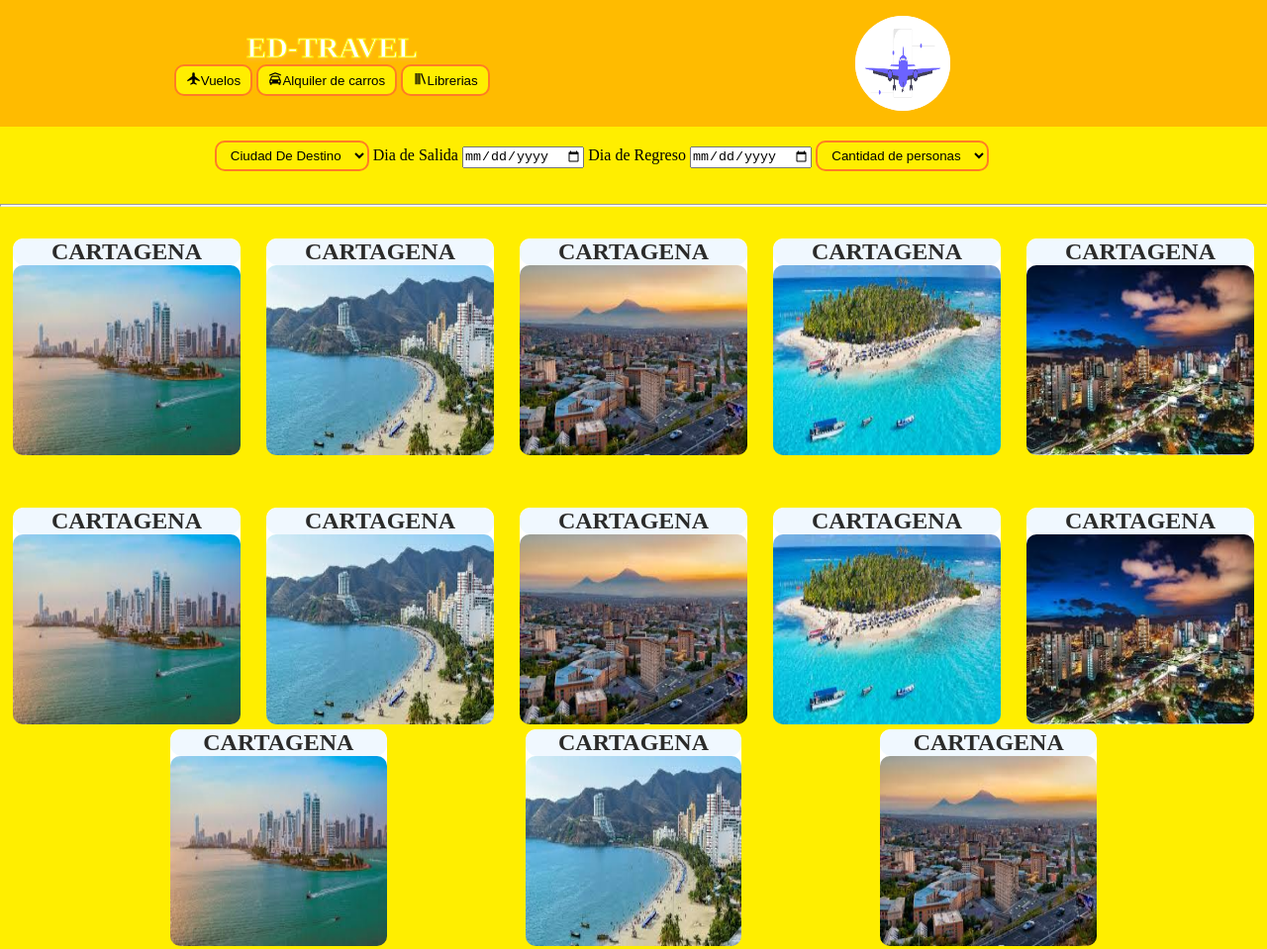
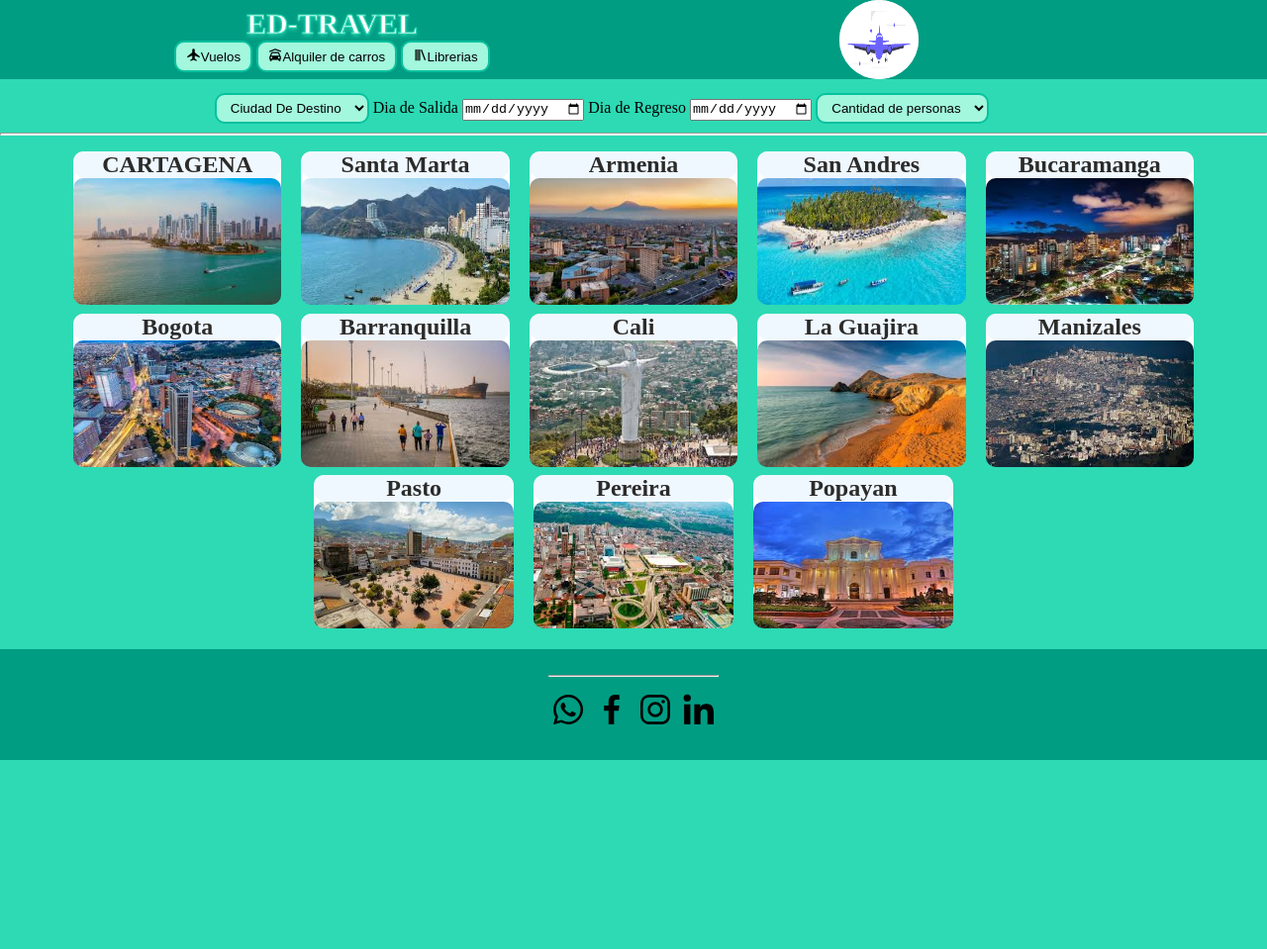
Before and after one commit to JuanGarciaaa18/ADSO_FLEXBOX, a plain HTML site: page index.html in a window 1280 px wide. Shown: the whole page at 99% size. After the commit the page ends 800 px from the top, so only its background shows below. Drawn offline with Linux system fonts and the light colour scheme.

Commit message:
adding,12may

```diff
--- a/index.html
+++ b/index.html
@@ -64,69 +64,81 @@
         </div>
 
         <div class="Ciudad">
-        <h2>CARTAGENA</h2>
+        <h2>Santa Marta</h2>
         <img src="Assets/images/SantaMarta.jfif" alt="Cartagena">
         </div>
 
         <div class="Ciudad">
-        <h2>CARTAGENA</h2>
+        <h2>Armenia</h2>
         <img src="Assets/images/Armenia.jfif" alt="Cartagena">
         </div>
 
         <div class="Ciudad">
-        <h2>CARTAGENA</h2>
+        <h2>San Andres</h2>
         <img src="Assets/images/SanAndres.jfif" alt="Cartagena">
         </div>
 
         <div class="Ciudad">
-        <h2>CARTAGENA</h2>
+        <h2>Bucaramanga</h2>
         <img src="Assets/images/Bucaramanga.jfif" alt="Cartagena">
         </div>
     </section>
 
         <section class="line2">
             <div class="Ciudad">
-                <h2>CARTAGENA</h2>
-                <img src="Assets/images/Cartagena.jfif" alt="Cartagena">
+                <h2>Bogota</h2>
+                <img src="Assets/images/Bogota.jfif" alt="Cartagena">
                 </div>
 
                 <div class="Ciudad">
-                <h2>CARTAGENA</h2>
-                <img src="Assets/images/SantaMarta.jfif" alt="Cartagena">
+                <h2>Barranquilla</h2>
+                <img src="Assets/images/Barranquilla.jfif" alt="Cartagena">
                 </div>
 
                 <div class="Ciudad">
-                <h2>CARTAGENA</h2>
-                <img src="Assets/images/Armenia.jfif" alt="Cartagena">
+                <h2>Cali</h2>
+                <img src="Assets/images/Cali.jfif" alt="Cartagena">
                 </div>
 
                 <div class="Ciudad">
-                <h2>CARTAGENA</h2>
-                <img src="Assets/images/SanAndres.jfif" alt="Cartagena">
+                <h2>La Guajira</h2>
+                <img src="Assets/images/LaGuajira.jfif" alt="Cartagena">
                 </div>
 
                 <div class="Ciudad">
-                <h2>CARTAGENA</h2>
-                <img src="Assets/images/Bucaramanga.jfif" alt="Cartagena">
+                <h2>Manizales</h2>
+                <img src="Assets/images/Manila.jfif" alt="Cartagena">
                 </div>
         </section>
 
-
         <section class="line3">
             <div class="Ciudad">
-                <h2>CARTAGENA</h2>
-                <img src="Assets/images/Cartagena.jfif" alt="Cartagena">
+                <h2>Pasto</h2>
+                <img src="Assets/images/Pasto.jfif" alt="Cartagena">
                 </div>
 
                 <div class="Ciudad">
-                <h2>CARTAGENA</h2>
-                <img src="Assets/images/SantaMarta.jfif" alt="Cartagena">
+                <h2>Pereira</h2>
+                <img src="Assets/images/Pereira.jfif" alt="Cartagena">
                 </div>
 
                 <div class="Ciudad">
-                <h2>CARTAGENA</h2>
-                <img src="Assets/images/Armenia.jfif" alt="Cartagena">
+                <h2>Popayan</h2>
+                <img src="Assets/images/Popayan.jfif" alt="Cartagena">
                 </div>
 
+       </section>
+
+        <footer>
+
+            <section class="footer">
+                <hr>
+               <img src="Assets/icons/bxl-whatsapp.svg" alt="">
+               <img src="Assets/icons/bxl-facebook.svg" alt="">
+               <img src="Assets/icons/bxl-instagram.svg" alt="">
+                <img src="Assets/icons/bxl-linkedin.svg" alt="">
+
+            </section>
+        </footer>
 </body>
 </html>
--- a/styles/styles.css
+++ b/styles/styles.css
@@ -4,12 +4,12 @@
     box-sizing: border-box;
 }
 body{
-    background-color: #ffee00;
+    background-color: #2ddab4;
 }
 header {
     width: 100%;
-    height: 8rem;
-    background-color: #ffbb00;
+    height: 5rem;
+    background-color: #009d83;
     display: flex;
     justify-content: space-around;
     align-items: center;
@@ -20,57 +20,57 @@ header {
     height: 8rem;
 }
 .img-web {
-    width: 6rem;
-    height: 6rem;
+    width: 5rem;
+    height: 5rem;
     border-radius: 50%;
     background-color: rgb(255, 255, 255);
-    margin: 1rem;
+    margin-top: 1.5rem;
 }
 
 h1{
     font-size: 30px;
     text-align: center;
     color:white;
-    -webkit-text-stroke: 1px #ffee00;
-    text-shadow: 0px 2px 4px rgb(255, 182, 73);
+    -webkit-text-stroke: 1px #2ddab4;
+    text-shadow: 0px 2px 4px #2ddab4;
 }
 button{
     border: none;
-    background-color: rgb(255, 238, 0);
+    background-color:#a3f7dc;
     color: rgb(0, 0, 0);
     padding: 5px 10px;
     cursor: pointer;
     border-radius: 10px;
-    border: 2px solid rgb(255, 124, 37);
+    border: 2px solid #08c19f;
 }
 
 .pequeñonavbar{
  width: 95%;
  margin-top: 0.9rem;
  display: flex;
- height: 4rem;
+ height: 2.5rem;
  justify-content: space-around;
 }
 
 
 option{
     border: none;
-    background-color: rgb(255, 238, 0);
+    background-color:#a3f7dc;
     color: rgb(0, 0, 0);
     padding: 5px 10px;
     cursor: pointer;
     border-radius: 10px;
-    border: 2px solid rgb(255, 124, 37);
+    border: 2px solid #08c19f;
 }
 
 select{
     border: none;
-    background-color: rgb(255, 238, 0);
+    background-color: #a3f7dc;
     color: rgb(0, 0, 0);
     padding: 5px 10px;
     cursor: pointer;
     border-radius: 10px;
-    border: 2px solid rgb(255, 124, 37);
+    border: 2px solid#08c19f;
 }
 
 .images>img{
@@ -86,16 +86,20 @@ hr{
 
 .line1{
     display: flex;
-    justify-content: space-around;
-    margin-top: 2rem;
+    justify-content: center;
+    margin-top: 1rem;
+    margin-left: 4rem;
+    margin-right: 4rem;
 }
 .Ciudad{
-    justify-content: left;
-    width: 18%;
-    height: 12rem;
+    justify-content:center;
+    width: 17rem;
+    margin: 0 10px;
+    height: 8rem;
     text-align: center;
     border-radius: 10px;
     background-color: rgb(255, 255, 255);
+
 }
 .Ciudad>img{
     width: 100%;
@@ -112,13 +116,38 @@ hr{
 
 .line2{
     display: flex;
-    justify-content: space-around;
-    margin-top: 5rem;
+    justify-content: center;
+    margin-top: 2.2rem;
+    margin-left: 4rem;
+    margin-right: 4rem;
 }
 
 .line3{
     display: flex;
-    justify-content: space-evenly;
-    margin-top: 5rem;
-    margin: 2rem;
+    margin-top: 2.2rem;
+    margin-bottom: 3rem;
+    justify-content: center;
+    margin-left: 19.2rem;
+    margin-right: 19.2rem;
 }
+
+footer{
+    width: 100%;
+    height: 7rem;
+    background-color:  #009d83;
+    display: flex;
+    justify-content: space-around;
+    align-items: center;
+    position: absolute;
+}
+
+.footer>hr{
+    background-color: rgb(255, 255, 255);
+    height: 1px;
+}
+
+.footer>img{
+    width: 2.5rem;
+    height: 2.5rem;
+    margin-top: 0.8rem;
+}
```
Also changed, not shown: Assets/icons/bxl-facebook.svg (added), Assets/icons/bxl-instagram.svg (added), Assets/icons/bxl-linkedin.svg (added), Assets/icons/bxl-whatsapp.svg (added).
